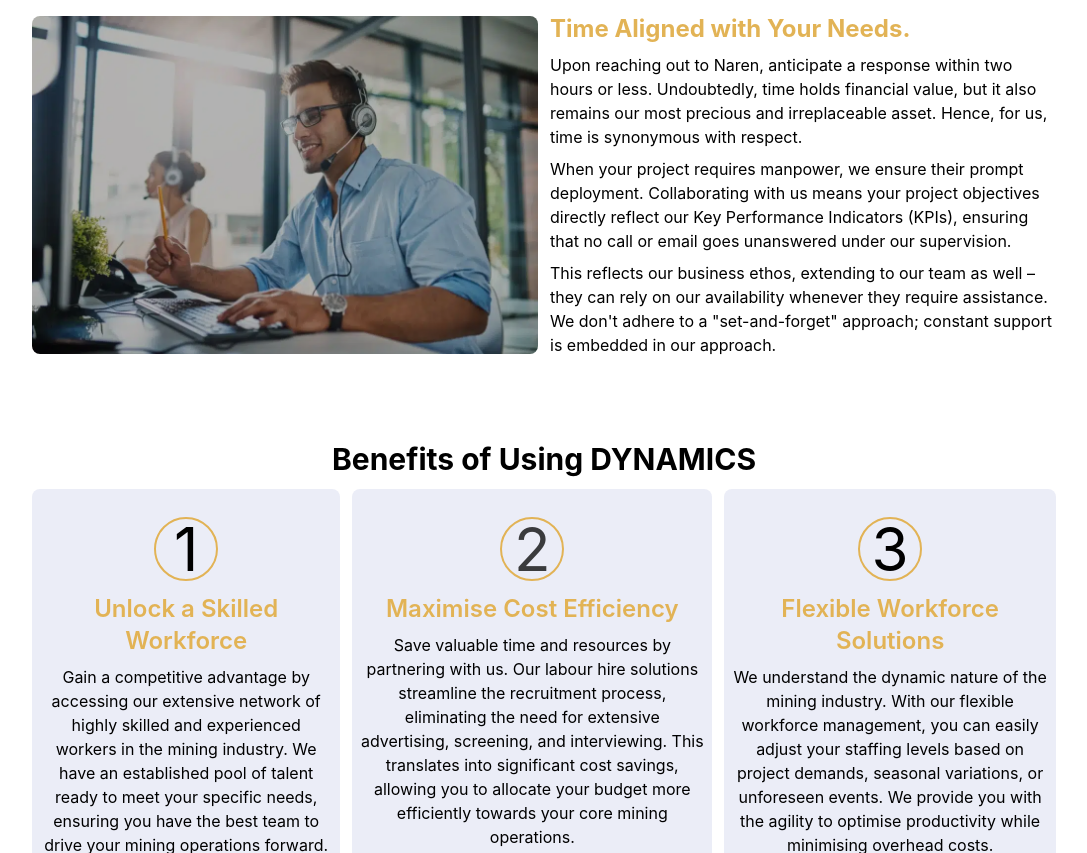
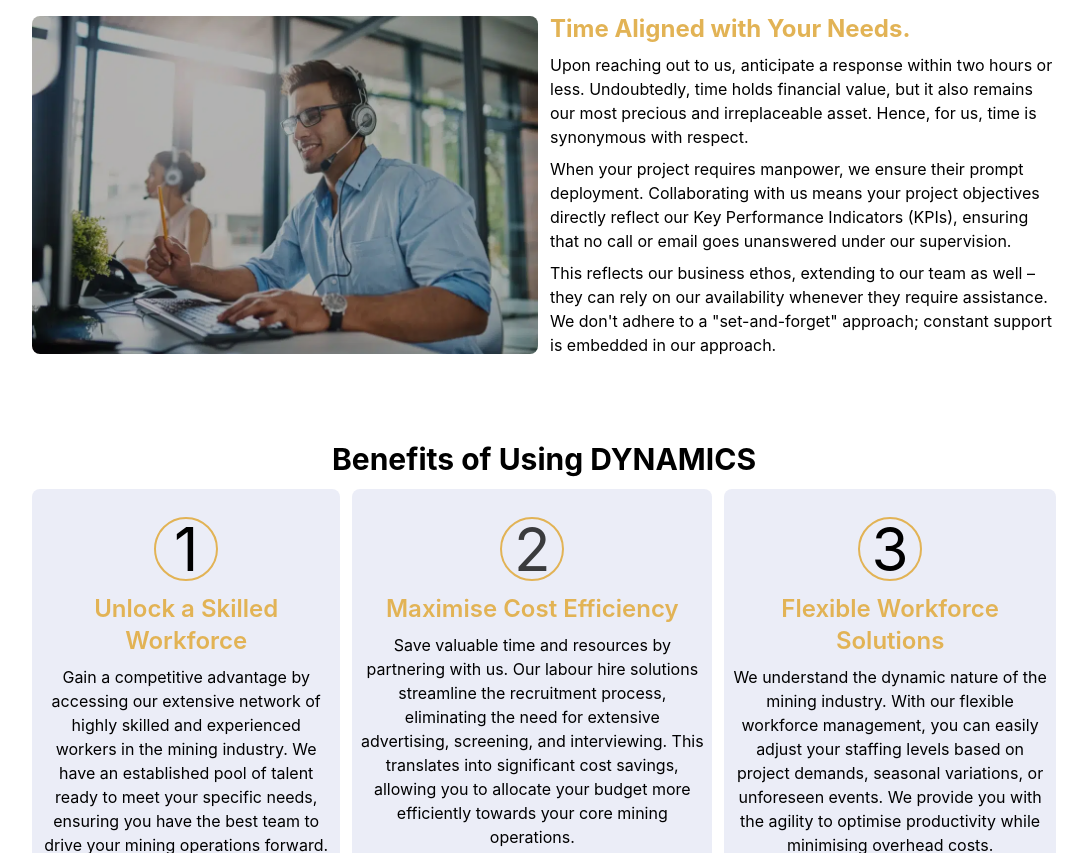
Before and after one commit to NaijasonEzeiru/Dynamic-Total-Services, a plain HTML site: page index.html in a window 1280 px wide. Shown: the part 1385-2238 px from the top of the page, without its empty margins (96-1183 px from the left). Drawn offline with Linux system fonts and the light colour scheme.

Commit message:
non disclosure

```diff
--- a/index.html
+++ b/index.html
@@ -228,10 +228,10 @@
               >Time Aligned with Your Needs.</h4
             >
             <p
-              >Upon reaching out to Naren, anticipate a response within two
-              hours or less. Undoubtedly, time holds financial value, but it
-              also remains our most precious and irreplaceable asset. Hence, for
-              us, time is synonymous with respect.</p
+              >Upon reaching out to us, anticipate a response within two hours
+              or less. Undoubtedly, time holds financial value, but it also
+              remains our most precious and irreplaceable asset. Hence, for us,
+              time is synonymous with respect.</p
             >
             <p
               >When your project requires manpower, we ensure their prompt
```
